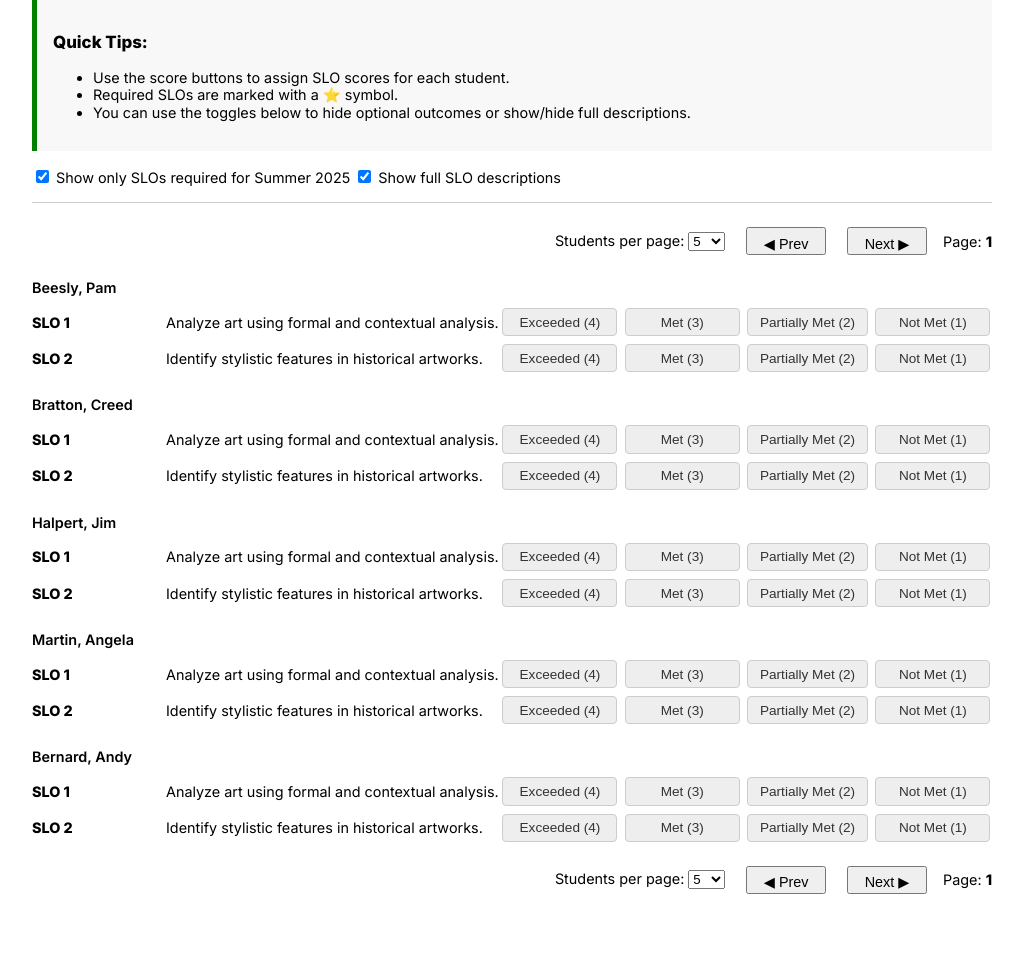
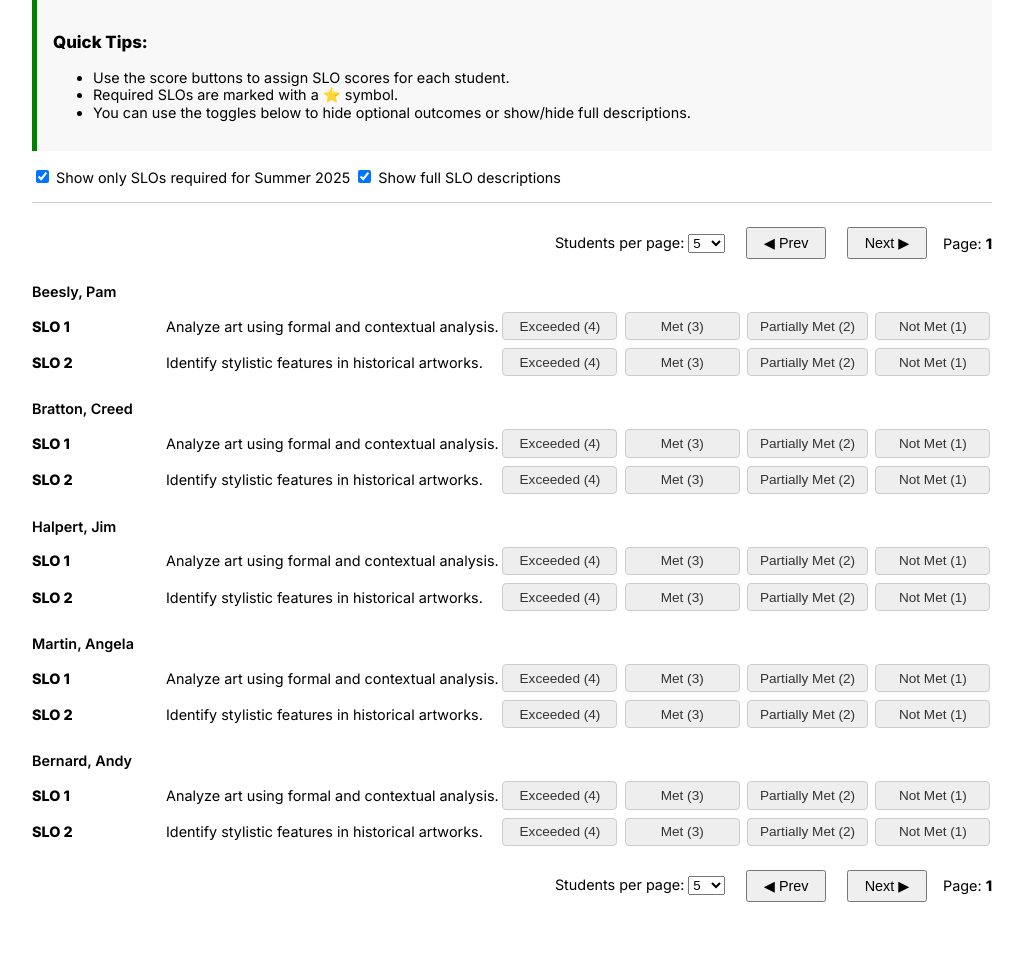
Before and after one commit to jabetrue/slojam, a Flask app: page / in a window 1280 px wide. Shown: the part 155-1113 px from the top of the page, without its empty margins (128-1151 px from the left). Before the commit the page ends 1049 px from the top, so only its background shows below. Run offline with Flask 3, Linux system fonts and the light colour scheme.

Commit message:
butttttttons

```diff
--- a/web/templates/index.html
+++ b/web/templates/index.html
@@ -78,12 +78,15 @@
       margin: 1rem 0 1.5rem 0;
       gap: 1rem;
     }
-    .pagination-bar button {
+	.pagination-bar button {
   	  margin-left: 0.3rem;
- 	  width: 80px;
-  	  height: 28px;
-  	  padding: 0.4rem 0.5rem;
+  	  width: 80px;
+  	  height: 32px;
   	  font-size: 0.9rem;
+  	  padding: 0; /* Reset padding */
+  	  display: flex;
+	  align-items: center;
+  	  justify-content: center;
 	}
   </style>
 </head>
```
